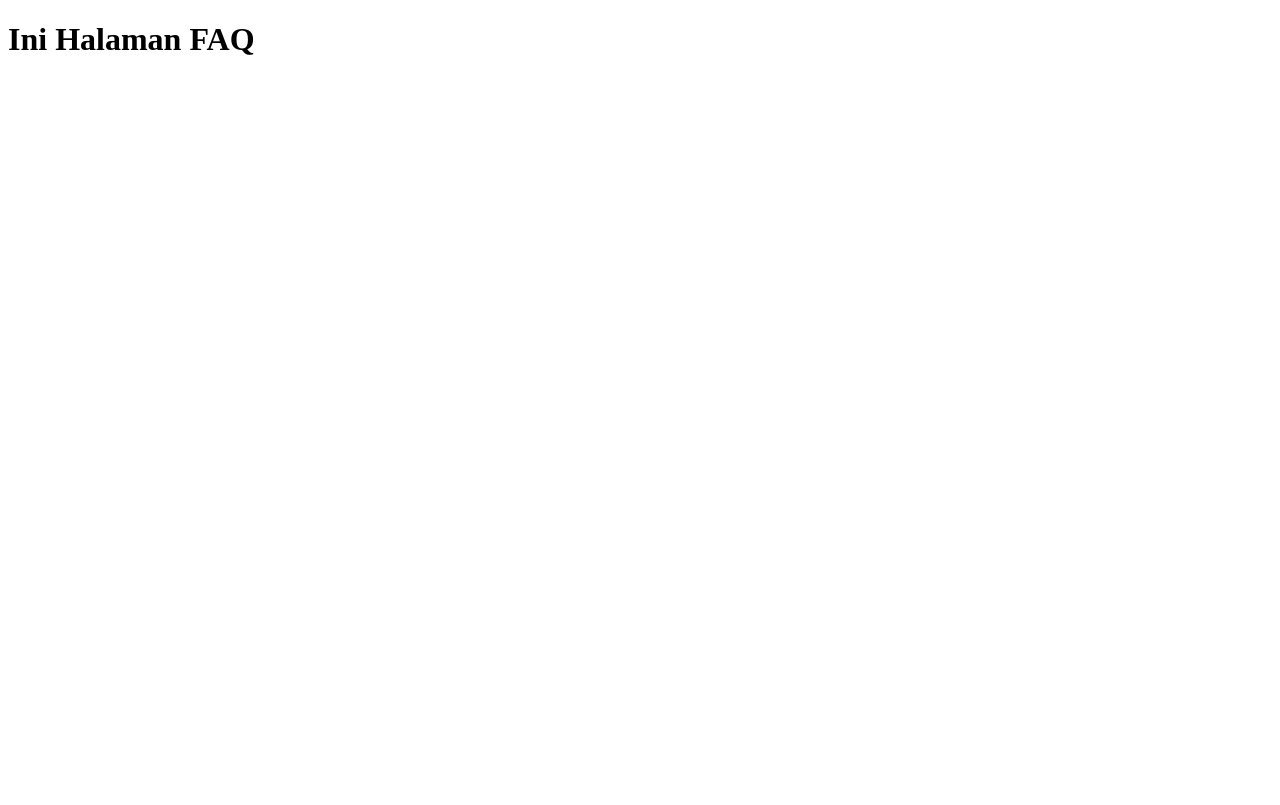
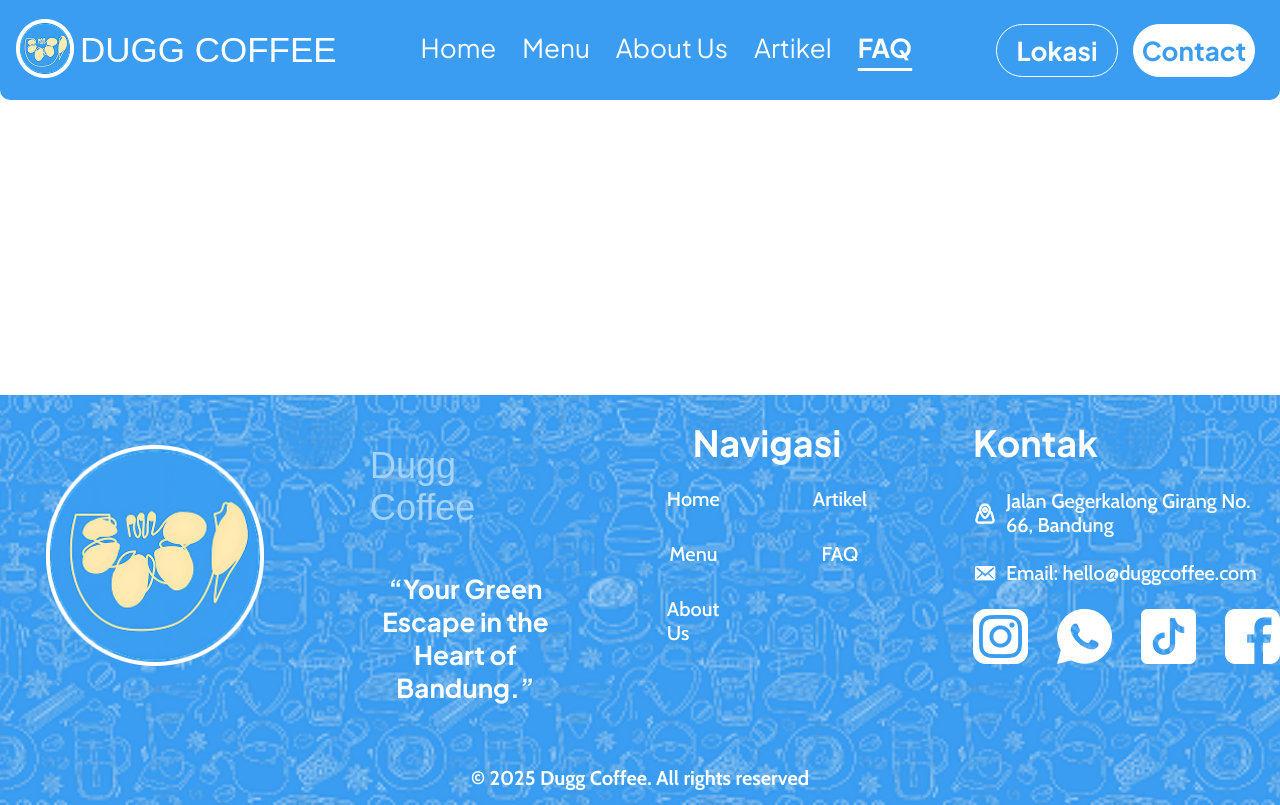
Before and after one commit to AriqFikriTamamy/pbi_dugg_coffee, a website: page faq.html in a window 1280 px wide. Drawn offline with nearby package versions, Linux system fonts and the light colour scheme; a web font is replaced by a local one.

Commit message:
Initiate FAQ Page

```diff
--- /dev/null
+++ b/faq.css
@@ -0,0 +1 @@
+@import url(style.css);
--- a/faq.html
+++ b/faq.html
@@ -3,9 +3,121 @@
   <head>
     <meta charset="UTF-8" />
     <meta name="viewport" content="width=device-width, initial-scale=1.0" />
-    <title>Document</title>
+    <title>Dugg Coffee</title>
+    <link rel="stylesheet" href="faq.css" />
+    <link rel="icon" href="Logo Dugg Coffee.png" />
+    <style>
+      @import url("https://fonts.googleapis.com/css2?family=Plus+Jakarta+Sans:ital,wght@0,200..800;1,200..800&display=swap");
+      @import url("https://fonts.googleapis.com/css2?family=Poller+One&display=swap");
+      @import url("https://fonts.googleapis.com/css2?family=Cabin:ital,wght@0,400..700;1,400..700&display=swap");
+      /* @import url("~lucide-static/font/Lucide.css"); */
+    </style>
   </head>
   <body>
-    <h1>Ini Halaman FAQ</h1>
+    <header>
+      <!-- Navbar -->
+      <div class="container">
+        <nav class="navbar">
+          <div class="nav-logo">
+            <a href="./index.html">
+              <img
+                src="Logo Dugg Coffee.png"
+                alt="Logo Dugg Coffee"
+                class="image-logo"
+              />
+            </a>
+            <a href="./index.html" class="text-logo">Dugg Coffee</a>
+          </div>
+          <ul class="nav-list">
+            <li><a href="./index.html">Home</a></li>
+            <li><a href="#menu">Menu</a></li>
+            <li><a href="about-us.html">About Us</a></li>
+            <li><a href="article.html">Artikel</a></li>
+            <li><a href="faq.html" id="navbar-selected">FAQ</a></li>
+          </ul>
+          <div class="nav-button">
+            <button id="location-button">Lokasi</button>
+            <button id="contact-button">Contact</button>
+          </div>
+        </nav>
+      </div>
+    </header>
+    <main></main>
+
+    <footer>
+      <div class="footer">
+        <div class="footer-section">
+          <div class="footer-logo">
+            <img
+              src="Desain tanpa judul - 2025-05-21T170127.668 1.png"
+              alt="Footer Logo"
+            />
+            <div class="logo-text">
+              <h1>Dugg Coffee</h1>
+              <p>“Your Green Escape in the Heart of Bandung.”</p>
+            </div>
+          </div>
+
+          <div class="footer-nav">
+            <div class="footer-nav-header">
+              <h1>Navigasi</h1>
+            </div>
+            <div class="footer-nav-list">
+              <ul class="footer-nav-left">
+                <a href="index.html">
+                  <li>Home</li>
+                </a>
+                <a href="index.html">
+                  <li>Menu</li>
+                </a>
+                <a href="about-us.html">
+                  <li>About Us</li>
+                </a>
+              </ul>
+              <ul class="footer-nav-right">
+                <a href="article.html">
+                  <li>Artikel</li>
+                </a>
+                <a href="faq.html">
+                  <li>FAQ</li>
+                </a>
+              </ul>
+            </div>
+          </div>
+
+          <div class="footer-contact">
+            <div class="footer-contact-header">
+              <h1>Kontak</h1>
+            </div>
+
+            <div class="footer-address">
+              <img src="Icon Map.png" alt="Icon Map" />
+              <p>Jalan Gegerkalong Girang No. 66, Bandung</p>
+            </div>
+
+            <div class="footer-email">
+              <img src="Icon Email.png" alt="Icon Email" />
+              <p>Email: hello@duggcoffee.com</p>
+            </div>
+
+            <div class="footer-social">
+              <img src="Icon logo instagram.png" alt="Instagram Icon" />
+              <img src="Icon logo whatsapp.png" alt="Whatsapp Icon" />
+              <img src="Icon logo tiktok.png" alt="Tiktok Icon" />
+              <img src="Icon logo facebook.png" alt="Facebook Icon" />
+            </div>
+          </div>
+        </div>
+
+        <div class="footer-copyright">
+          <p>&copy; 2025 Dugg Coffee. All rights reserved</p>
+        </div>
+      </div>
+    </footer>
+
+    <script src="https://unpkg.com/lucide@latest"></script>
+    <script>
+      lucide.createIcons();
+    </script>
   </body>
 </html>
```
